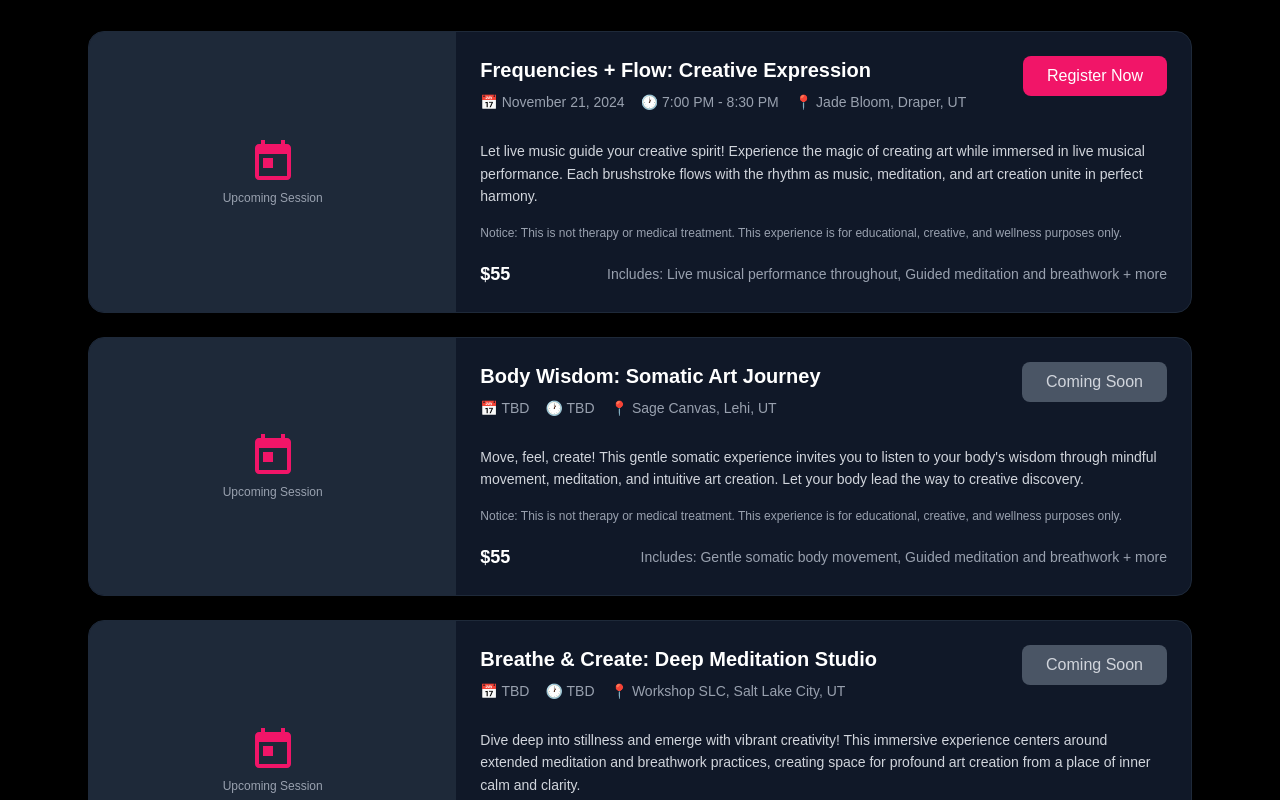
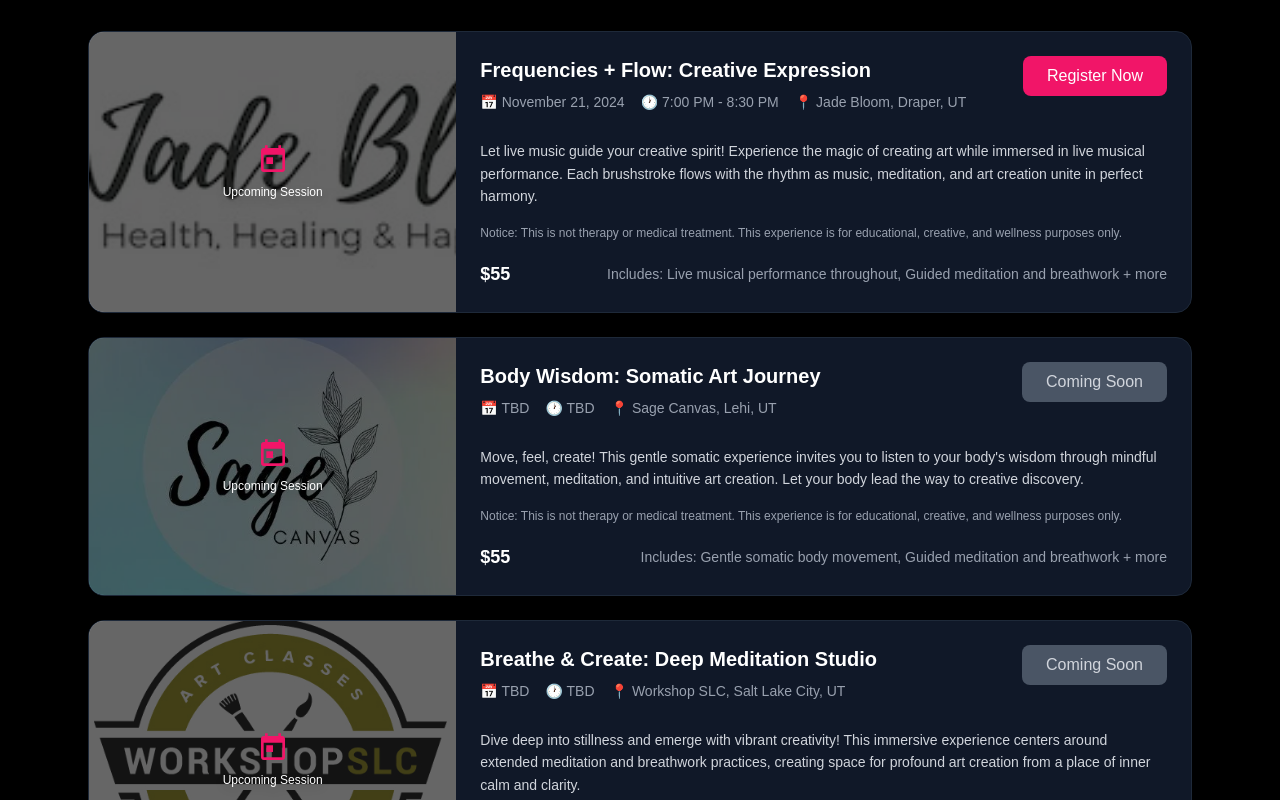
Before and after one commit to timwatts80/artriot, a Next.js app: page /in-person-events in a window 1280 px wide. Shown: the part 4400-5200 px from the top of the page. Built offline with nearby package versions, Linux system fonts and the light colour scheme; no server answers; the database is empty.

Commit message:
Add venue logos to event cards with full background coverage and WorkshopSLC white background

```diff
--- a/src/app/in-person-events/page.tsx
+++ b/src/app/in-person-events/page.tsx
@@ -100,6 +100,20 @@ const UPCOMING_SESSIONS = [
 export default function InPersonEventsPage() {
   const [availabilities, setAvailabilities] = useState<{[key: string]: EventAvailability}>({});
   const [loading, setLoading] = useState(true);
+
+  // Function to get venue logo based on event type
+  const getVenueLogo = (eventType: string) => {
+    switch (eventType) {
+      case 'frequencies-flow':
+        return '/JadeBloomLogo.jpeg';
+      case 'somatic-movement':
+        return '/SageCanvasLogo.webp';
+      case 'meditation':
+        return '/WorkshopSLCLogo.webp';
+      default:
+        return null;
+    }
+  };
 
   useEffect(() => {
     async function fetchAllAvailabilities() {
@@ -514,14 +528,38 @@ export default function InPersonEventsPage() {
                 className="bg-gray-900 rounded-2xl overflow-hidden border border-gray-800 hover:border-primary-500/50 transition-all duration-300"
               >
                 <div className="grid lg:grid-cols-3 gap-0">
-                  {/* Calendar Icon */}
-                  <div className="min-h-[200px] lg:min-h-full bg-gray-800 relative flex items-center justify-center">
+                  {/* Venue Logo & Calendar Icon */}
+                  <div className="min-h-[200px] lg:min-h-full bg-gray-800 relative overflow-hidden">
+                    {getVenueLogo(session.eventType) ? (
+                      <div className="relative w-full h-full">
+                        {/* Full background logo */}
+                        <div className={`absolute inset-0 ${session.eventType === 'meditation' ? 'bg-white' : ''}`}>
+                          <img
+                            src={getVenueLogo(session.eventType)!}
+                            alt={`${session.location} logo`}
+                            className="absolute inset-0 w-full h-full object-cover"
+                          />
+                        </div>
+                        {/* Dark overlay for text readability */}
+                        <div className="absolute inset-0 bg-black/60"></div>
+                        {/* Overlay content */}
+                        <div className="absolute inset-0 flex flex-col items-center justify-center text-center z-10">
+                          <svg className="w-8 h-8 mb-2 text-primary-500" style={{ color: '#f11568' }} fill="currentColor" viewBox="0 0 24 24">
+                            <path d="M19 3h-1V1h-2v2H8V1H6v2H5c-1.11 0-1.99.9-1.99 2L3 19c0 1.1.89 2 2 2h14c1.1 0 2-.9 2-2V5c0-1.1-.9-2-2-2zm0 16H5V8h14v11zM7 10h5v5H7z"/>
+                          </svg>
+                          <p className="text-white text-xs font-medium drop-shadow-lg">Upcoming Session</p>
+                        </div>
+                      </div>
+                    ) : (
+                      <div className="flex items-center justify-center h-full">
                         <div className="text-center">
                           <svg className="w-12 h-12 mx-auto mb-1 text-primary-500" style={{ color: '#f11568' }} fill="currentColor" viewBox="0 0 24 24">
                             <path d="M19 3h-1V1h-2v2H8V1H6v2H5c-1.11 0-1.99.9-1.99 2L3 19c0 1.1.89 2 2 2h14c1.1 0 2-.9 2-2V5c0-1.1-.9-2-2-2zm0 16H5V8h14v11zM7 10h5v5H7z"/>
                           </svg>
                           <p className="text-gray-400 text-xs font-medium">Upcoming Session</p>
                         </div>
+                      </div>
+                    )}
                   </div>
 
                   {/* Session Details */}
```
Lines whose indentation alone changed are shown as unchanged.
